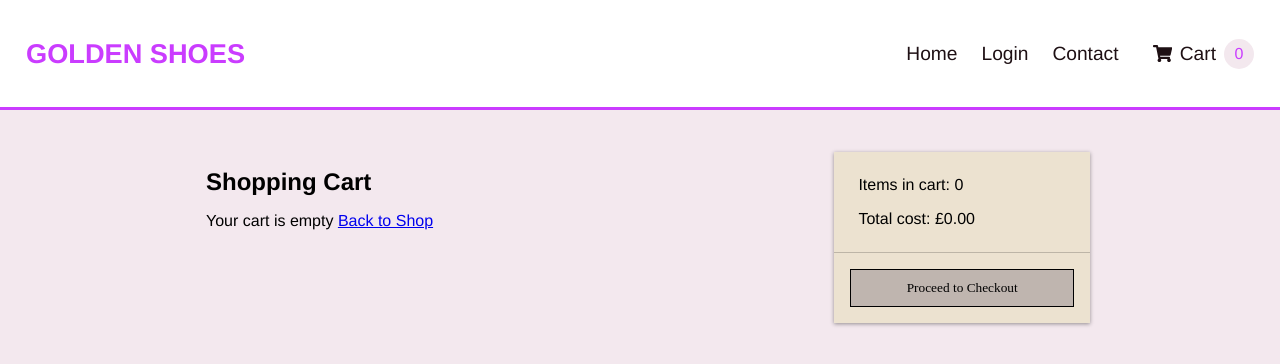
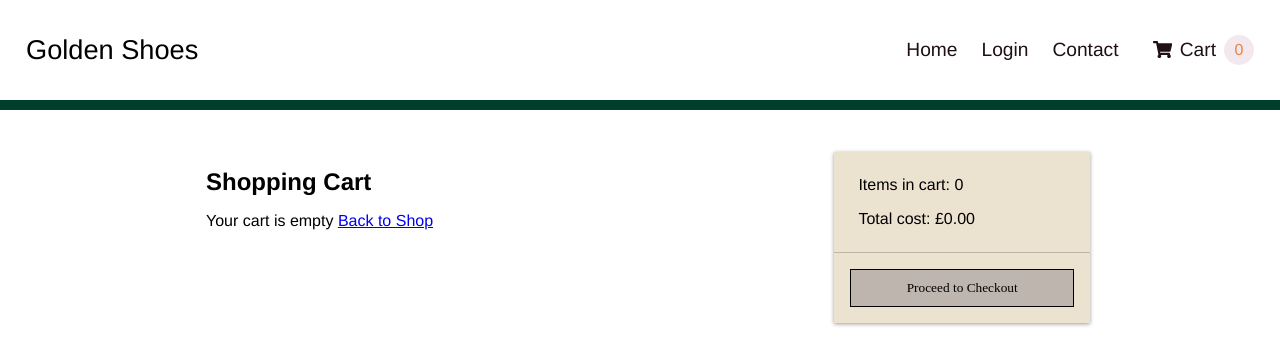
Before and after one commit to katebry/golden-shoe-store, a React (Create React App) app in the folder frontend/: page /cart in a window 1280 px wide. Shown: the top 364 px of the page. Built offline with nearby package versions, Linux system fonts and the light colour scheme.

Commit message:
chore: navbar styling tweaks

```diff
--- a/frontend/src/components/NavBar.css
+++ b/frontend/src/components/NavBar.css
@@ -7,7 +7,7 @@
   padding: 1.5rem 1rem;
   z-index: 50;
   background-color: white;
-  border-bottom: 3px solid #ca3cff;
+  border-bottom: 10px solid #003e2c;
 }
 
 .navBar__links {
@@ -40,17 +40,13 @@
   border-radius: 8px;
 }
 
-.cart__link:hover {
-  background-color: #caffd0;
-}
-
 .cart__badge {
   width: 30px;
   height: 30px;
   border-radius: 50%;
   margin-left: 8px;
   background-color: #f3e8ee;
-  color: #ca3cff;
+  color: #e78343;
   display: flex;
   justify-content: center;
   align-items: center;
@@ -71,7 +67,7 @@
 .hamburger__menu > div {
   width: 100%;
   height: 3px;
-  background-color: #ca3cff;
+  background-color: #003e2c;
 }
 
 @media (max-width: 960px) {
--- a/frontend/src/components/NavBar.js
+++ b/frontend/src/components/NavBar.js
@@ -6,32 +6,11 @@ import styled from "styled-components";
 
 const StyledTitle = styled(Link)`
   margin-left: 10px;
-  color: #ca3cff;
+  color: black;
   font-size: 1.7rem;
   cursor: pointer;
   text-decoration: none;
-  font-weight: bold;
-  &:hover {
-    color: #08ff00;
-  }
-`;
-
-const StyledHomeLink = styled(Link)`
-  &:hover {
-    color: #ca3cff;
-  }
-`;
-
-const StyledLoginLink = styled(Link)`
-  &:hover {
-    color: #08ff00;
-  }
-`;
-
-const StyledContactLink = styled(Link)`
-  &:hover {
-    color: #1f00ff;
-  }
+  font-weight: 500;
 `;
 
 export const NavBar = ({ handleClick }) => {
@@ -51,22 +30,22 @@ export const NavBar = ({ handleClick }) => {
 
   return (
     <nav className="navBar">
-      <StyledTitle to="/">GOLDEN SHOES</StyledTitle>
+      <StyledTitle to="/">Golden Shoes</StyledTitle>
       <ul className="navBar__links">
         <li>
-          <StyledHomeLink to="/">Home</StyledHomeLink>
+          <Link to="/">Home</Link>
         </li>
         {authData || loggedIn ? (
           <li>
-            <StyledLoginLink to="/account">My Account</StyledLoginLink>
+            <Link to="/account">My Account</Link>
           </li>
         ) : (
           <li>
-            <StyledLoginLink to="/login">Login</StyledLoginLink>
+            <Link to="/login">Login</Link>
           </li>
         )}
         <li>
-          <StyledContactLink to="/contact">Contact</StyledContactLink>
+          <Link to="/contact">Contact</Link>
         </li>
         <li>
           <Link to="/cart" className="cart__link">
--- a/frontend/src/index.css
+++ b/frontend/src/index.css
@@ -10,7 +10,6 @@
 
 body {
   font-family: Futura, Helvetica, sans-serif;
-  background-color: #f3e8ee;
 }
 
 ::-webkit-input-placeholder {
```
